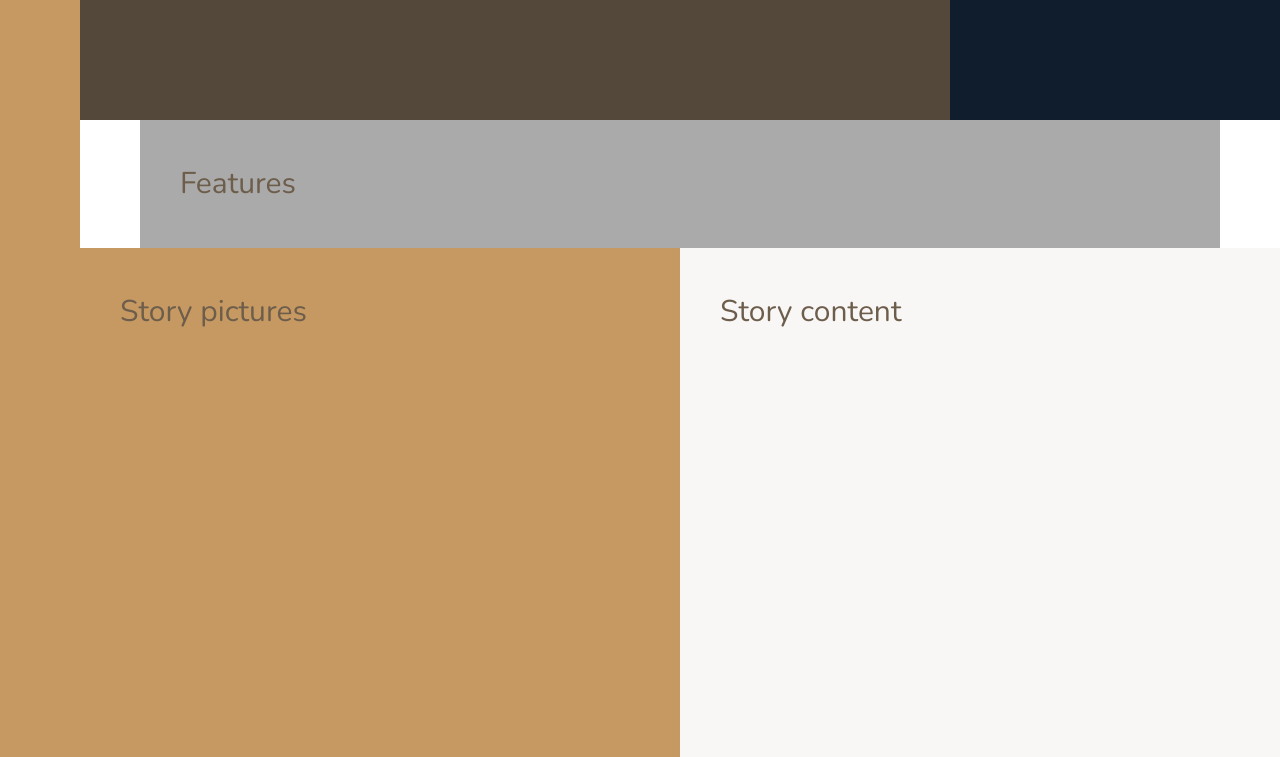
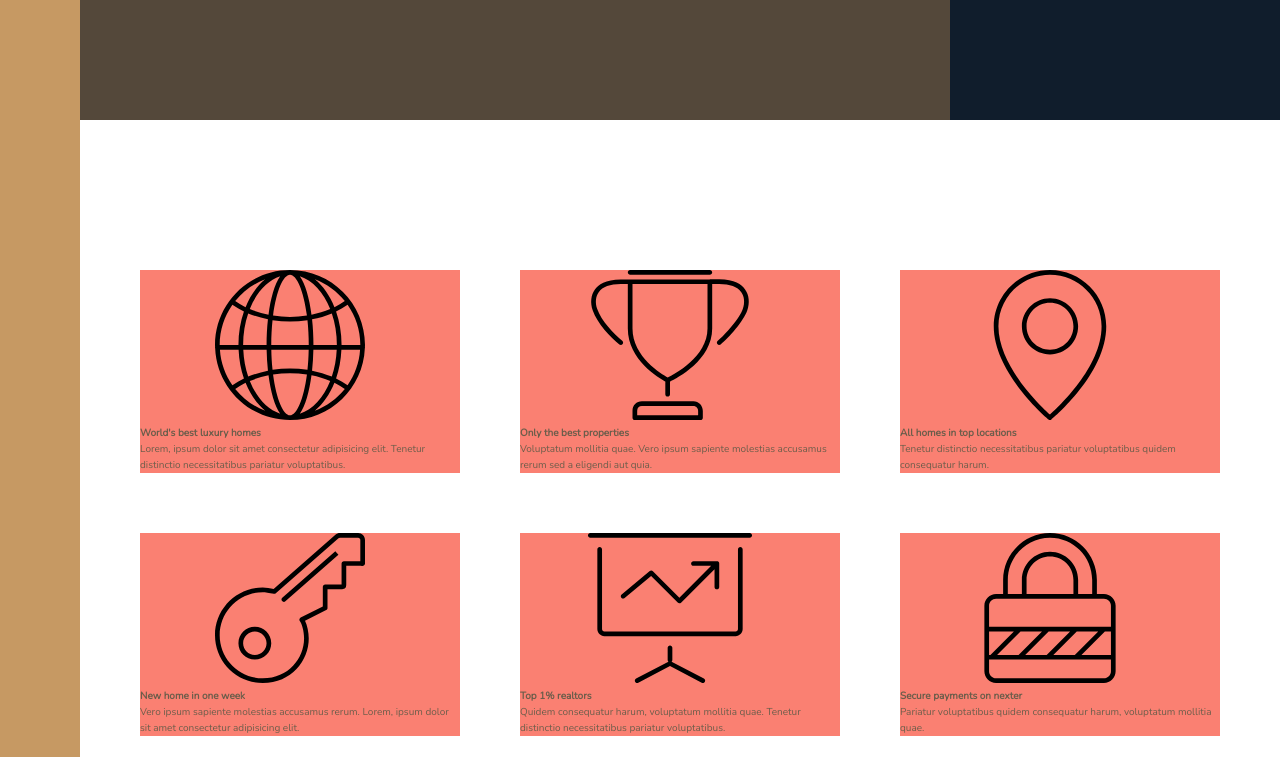
Before and after one commit to iivic17/nexter, a website: page index.html in a window 1280 px wide. Shown: the part 520-1277 px from the top of the page. Drawn offline with nearby package versions, Linux system fonts and the light colour scheme.

Commit message:
Add features section content

```diff
--- a/index.html
+++ b/index.html
@@ -27,7 +27,61 @@
     </div>
 
     <section class="features">
-        Features
+        <div class="feature">
+            <svg class="feaure__icon">
+                <use xlink:href="img/sprite.svg#icon-global"></use>
+            </svg>
+            <h4 class="heading-4">
+                World's best luxury homes
+            </h4>
+            <p class="feature__text">Lorem, ipsum dolor sit amet consectetur adipisicing elit. Tenetur distinctio
+                necessitatibus pariatur voluptatibus.</p>
+        </div>
+        <div class="feature">
+            <svg class="feaure__icon">
+                <use xlink:href="img/sprite.svg#icon-trophy"></use>
+            </svg>
+            <h4 class="heading-4">
+                Only the best properties
+            </h4>
+            <p class="feature__text">Voluptatum mollitia quae. Vero ipsum sapiente molestias accusamus rerum sed a eligendi aut quia.</p>
+        </div>
+        <div class="feature">
+            <svg class="feaure__icon">
+                <use xlink:href="img/sprite.svg#icon-map-pin"></use>
+            </svg>
+            <h4 class="heading-4">
+                All homes in top locations
+            </h4>
+            <p class="feature__text">Tenetur distinctio necessitatibus pariatur voluptatibus quidem consequatur harum.</p>
+        </div>
+        <div class="feature">
+            <svg class="feaure__icon">
+                <use xlink:href="img/sprite.svg#icon-key"></use>
+            </svg>
+            <h4 class="heading-4">
+                New home in one week
+            </h4>
+            <p class="feature__text">Vero ipsum sapiente molestias accusamus rerum. Lorem, ipsum dolor sit amet consectetur adipisicing elit.</p>
+        </div>
+        <div class="feature">
+            <svg class="feaure__icon">
+                <use xlink:href="img/sprite.svg#icon-presentation"></use>
+            </svg>
+            <h4 class="heading-4">
+                Top 1% realtors
+            </h4>
+            <p class="feature__text">Quidem consequatur harum, voluptatum mollitia quae. Tenetur distinctio necessitatibus pariatur voluptatibus.</p>
+        </div>
+        <div class="feature">
+            <svg class="feaure__icon">
+                <use xlink:href="img/sprite.svg#icon-lock"></use>
+            </svg>
+            <h4 class="heading-4">
+                Secure payments on nexter
+            </h4>
+            <p class="feature__text">Pariatur voluptatibus quidem consequatur harum, voluptatum mollitia quae.</p>
+        </div>
     </section>
 
     <div class="story__pictures">
--- a/sass/_base.scss
+++ b/sass/_base.scss
@@ -36,9 +36,4 @@ body {
     display: grid;
     grid-template-rows: 80vh auto 40vw repeat(3, auto);
     grid-template-columns: [sidebar-start] 8rem [sidebar-end full-start] minmax(6rem, 1fr) [center-start] repeat(8, [col-start] minmax(min-content, 14rem) [col-end]) [center-end] minmax(6rem, 1fr) [full-end];
-
-    & > * {
-        padding: 40px;
-        font-size: 3rem;
-    } // for dev purposes
 }
--- a/sass/_features.scss
+++ b/sass/_features.scss
@@ -1,4 +1,11 @@
 .features {
-    background-color: $color-grey-light-2;
     grid-column: center-start / center-end;
+    margin: 15rem 0;
+    gap: 6rem;
+    display: grid;
+    grid-template-columns:  repeat(3, 1fr);
 }
+
+.feature {
+    background-color: salmon;
+}
```
Also changed, not shown: css/style.css.
